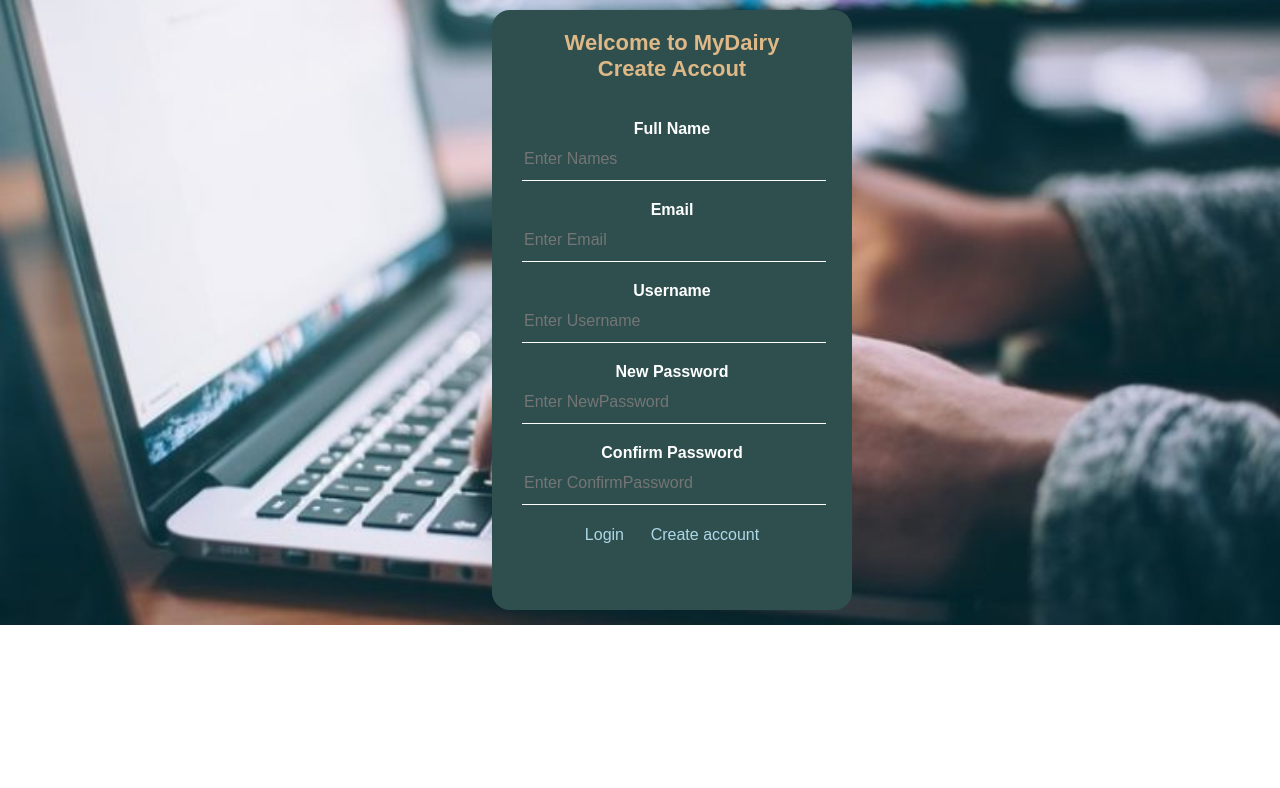
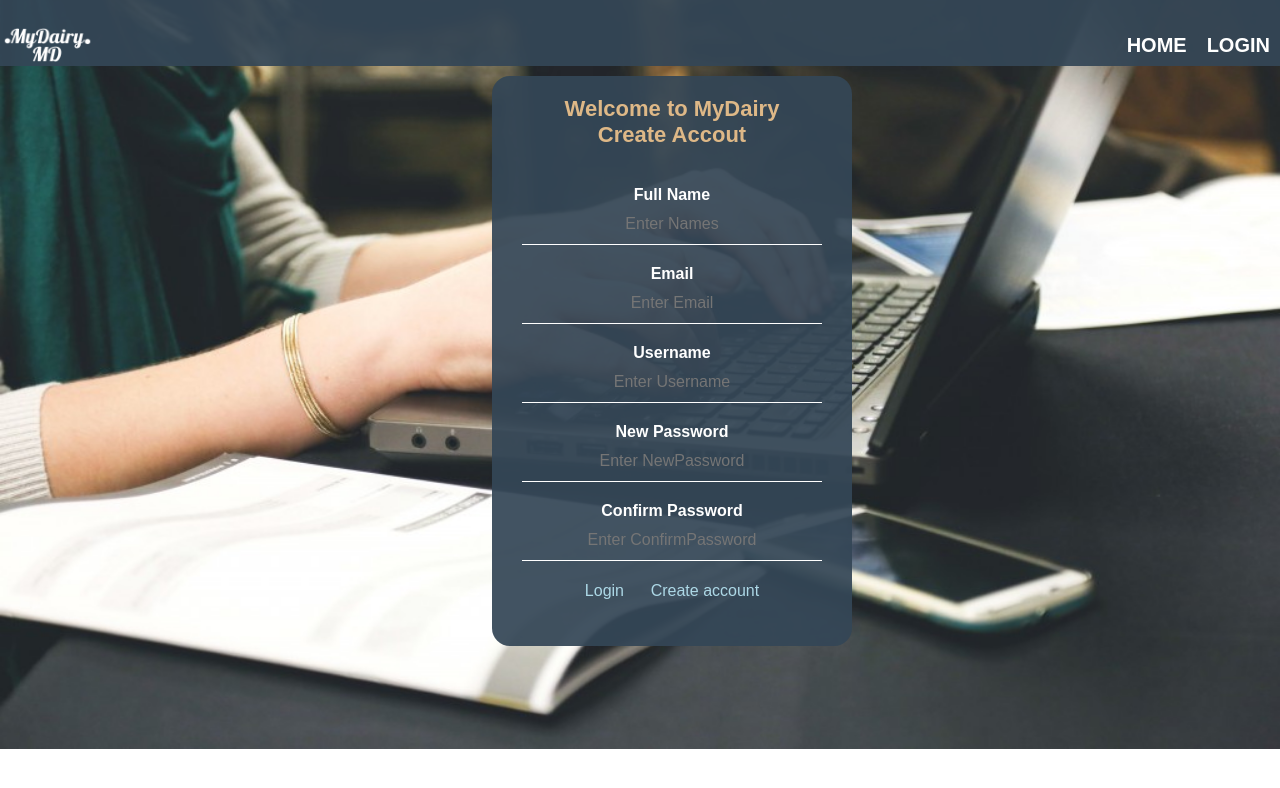
Before and after one commit to claireniyonshuti/My-Dairy1, a plain HTML site: page regist.html in a window 1280 px wide. Drawn offline with Linux system fonts and the light colour scheme.

Commit message:
New changes

```diff
--- a/UI/css/login.css
+++ b/UI/css/login.css
@@ -1,17 +1,63 @@
 body{
     margin: 0;
     padding: 0;
-    background-image: url(/UI/assets/img/back.jpg);
+    background-image: url(/UI/assets/img/backk.jpg);
     background-repeat: no-repeat;
     background-size: cover;
     background-position: center;
     font-family: sans-serif;
 
 }
+.container{
+    background-image: url(/UI/assets/img/backk.jpg);
+    background-size: cover;
+    height: 100vh;
+}
+*{
+    padding: 0;
+    margin: 0;
+}
+.navbar{
+    margin-top: 0px;
+    background-color: rgba(52, 70, 87, 0.931);
+    height: 66px;
+
+}
+.navbar ul li {
+    list-style-type: none;
+
+
+}
+.navbar ul{
+    display: flex;
+    justify-content: flex-end;
+    margin-top: -60px;
+    margin-right: 0px;
+    margin-left: auto;
+
+}
+.navbar ul li a {
+    color:rgb(255, 255, 255);
+    text-decoration: none;
+    font-size: 20px;
+    padding: 10px;
+    font-family: sans-serif
+}
+.navbar ul li a:hover {
+    color:wheat;
+    background: green;
+
+}
+
+.logo{
+    margin-top: 0px;
+    padding: 0px;
+    padding-right: 0px;
+}
 .login{
     width: 320px;
     height: 420px;
-    background: darkslategray;
+    background: rgba(52, 70, 87, 0.931);
     color: #ffffff;
     top:10%;
     justify-content: center;
@@ -80,8 +126,8 @@ h1{
 
 .regist{
     width: 360px;
-    height: 600px;
-    background: darkslategray;
+    height: 570px;
+    background: rgba(52, 70, 87, 0.931);
     color: #ffffff;
     justify-content: center;
     margin-top: 10px;
@@ -90,6 +136,9 @@ h1{
     margin-left: 5%;
     border-radius: 18px;
 
+}
+::placeholder{
+text-align: center;
 }
 .regist p{
     margin: 0;
--- a/regist.html
+++ b/regist.html
@@ -8,6 +8,19 @@
     <link rel="stylesheet" href="/UI/css/login.css">
 </head>
 <body>
+        <div class="navbar">
+                <div class="logo"><img src="/UI/assets/img/logo.png" alt="logo" height="90" width="95" margin-top="200"></div>
+
+                <b><ul>
+                   <div><li>
+                        <a href="index.html">HOME</a>
+                    </li></div>
+                <div><li>
+                        <a href="login.html">LOGIN</a>
+                    </li></div>
+
+                </ul></b>
+            </div>
    <center> <div class="regist">
 
         <h1 style="margin-top: -50px;color:burlywood;">Welcome to MyDairy<br> Create Accout</h1><br>
```
